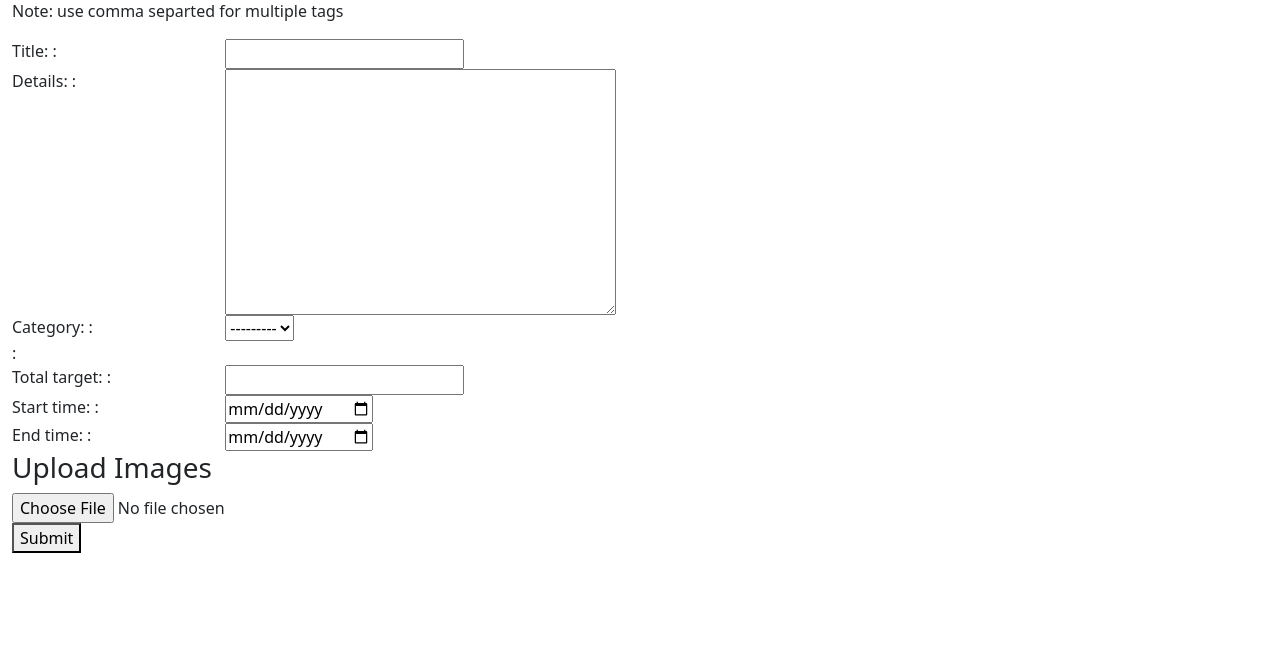
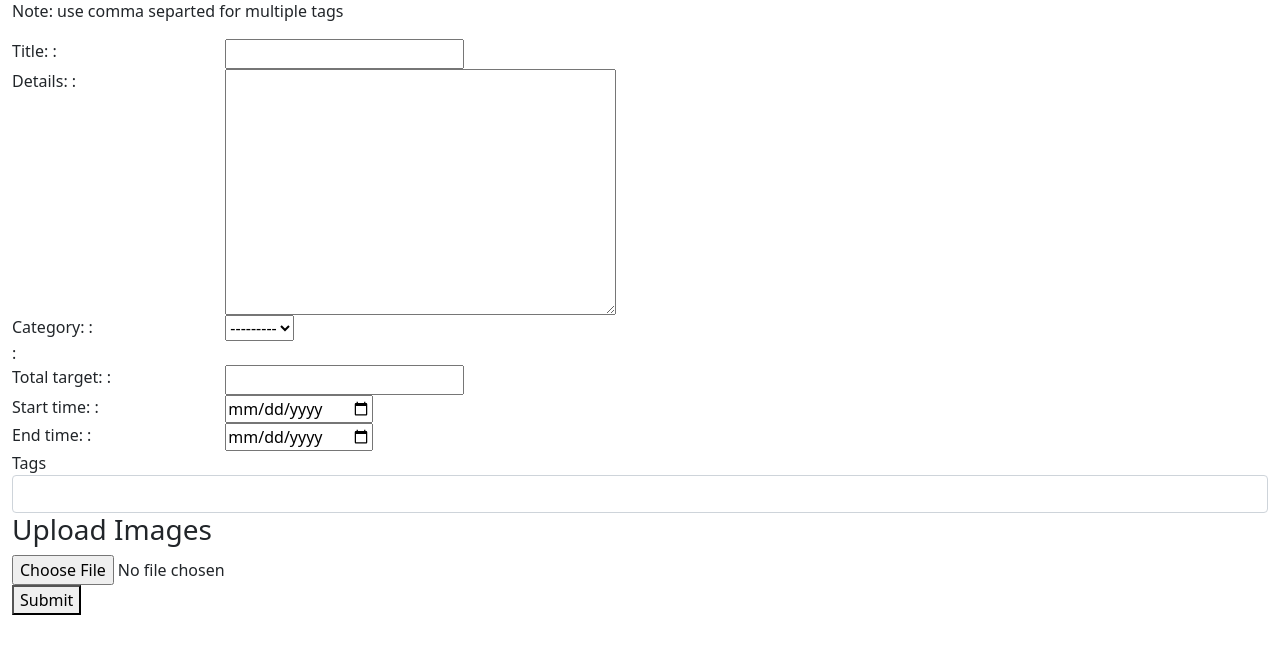
Before and after one commit to abobakryousre/Crowd-Funding, a Django app: template crowd_funding/projects/templates/projects/create_project.html in a window 1280 px wide. Shown: the part 89-743 px from the top of the page. Run offline with Django 3.2, Linux system fonts and the light colour scheme; the template is opened without the code that fills it: values that come from a table or form of the project are taken from there, others are empty.

Commit message:
feat(create-project): adding-tags-to create-project

```diff
--- a/crowd_funding/projects/templates/projects/create_project.html
+++ b/crowd_funding/projects/templates/projects/create_project.html
@@ -30,6 +30,21 @@
       </div>
     </div>
     {% endfor %}
+    <div class="form-group">
+                <label for="tags">Tags</label>
+            </div>
+
+            <div class="form-group">
+                <input
+                    type="text"
+                    name="project_tags"
+                    class="form-control"
+                    data-role="tagsinput"
+                    id="tags"
+                    required
+                />
+                <small id="tagsError" class="form-text text-danger"></small>
+            </div>
 
     <div class="row">
         <div class="col-md-12">
--- a/crowd_funding/projects/views.py
+++ b/crowd_funding/projects/views.py
@@ -7,7 +7,7 @@ import math
 from django.db.models import Avg, Count, Q, Sum
 
 from comments.models import Comments
-from .models import Projects, Images, Donation ,Rating
+from .models import Projects, Images, Donation ,Rating,Tags
 
 from django.forms import modelformset_factory
 from projects.forms import ProjectForm, PictureForm, DonationForm
@@ -33,6 +33,9 @@ def createProject(request):
                     photo = Images(
                         project=project_form, path=image)
                     photo.save()
+
+            for tag in request.POST["project_tags"].split(","):
+                Tags(project=project_form, tag_name=tag).save()
 
             # user profile page
             return redirect("projects_index")
```
Also changed, not shown: crowd_funding/media/projects_images/leena1.jpg (added), crowd_funding/projects/templates/projects/project_page.html (line endings or trailing spaces).
